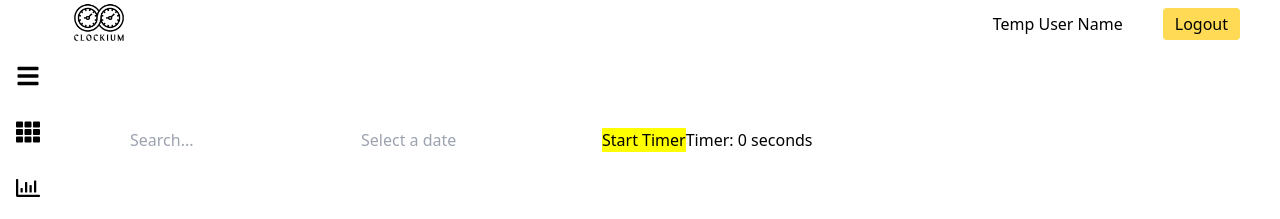
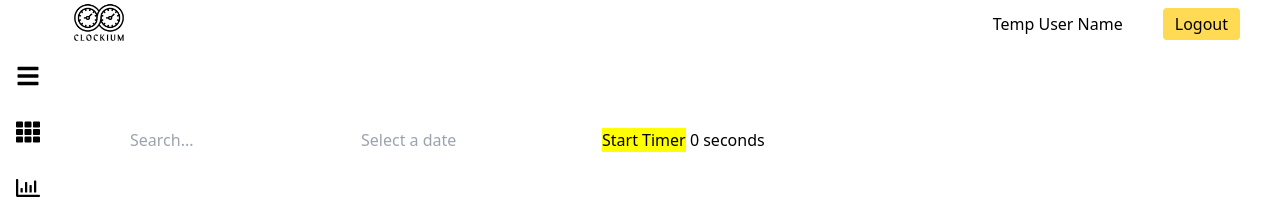
Before and after one commit to prince-bojji/hacktiv, a React (Vite) app in the folder hacktiv/: page /TimeTracker in a window 1280 px wide. Shown: the top 219 px of the page. Built offline with nearby package versions, Linux system fonts and the light colour scheme.

Commit message:
timer edit

```diff
--- a/hacktiv/src/pages/TimeTracker.jsx
+++ b/hacktiv/src/pages/TimeTracker.jsx
@@ -54,7 +54,7 @@ function TimeTracker(props) {
         >
           {timerRunning ? 'Stop Timer' : 'Start Timer'}
         </button>
-        <span>Timer: {timerValue} seconds</span>
+        <span> {timerValue} seconds</span>
       </div>
     </div>
   );
```
